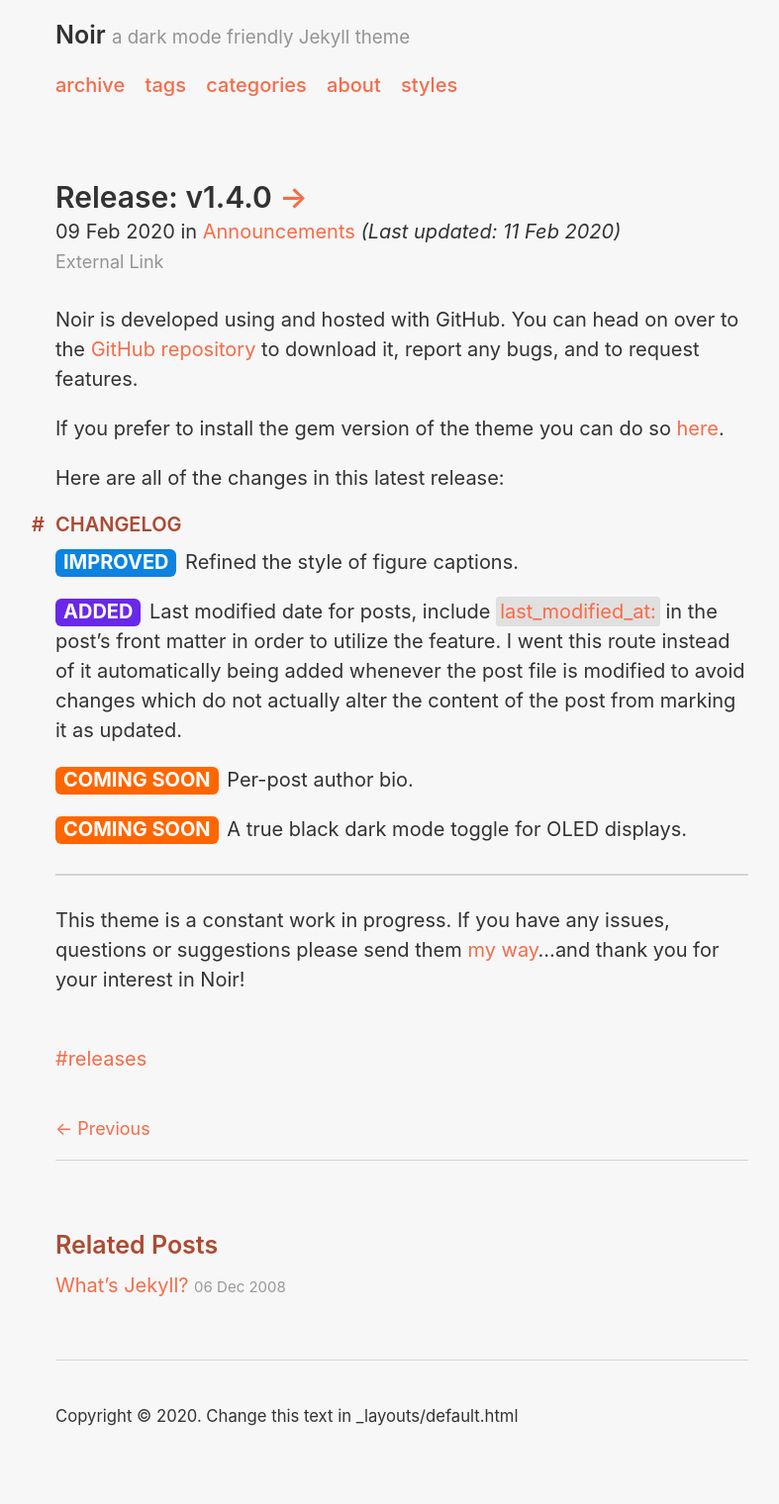
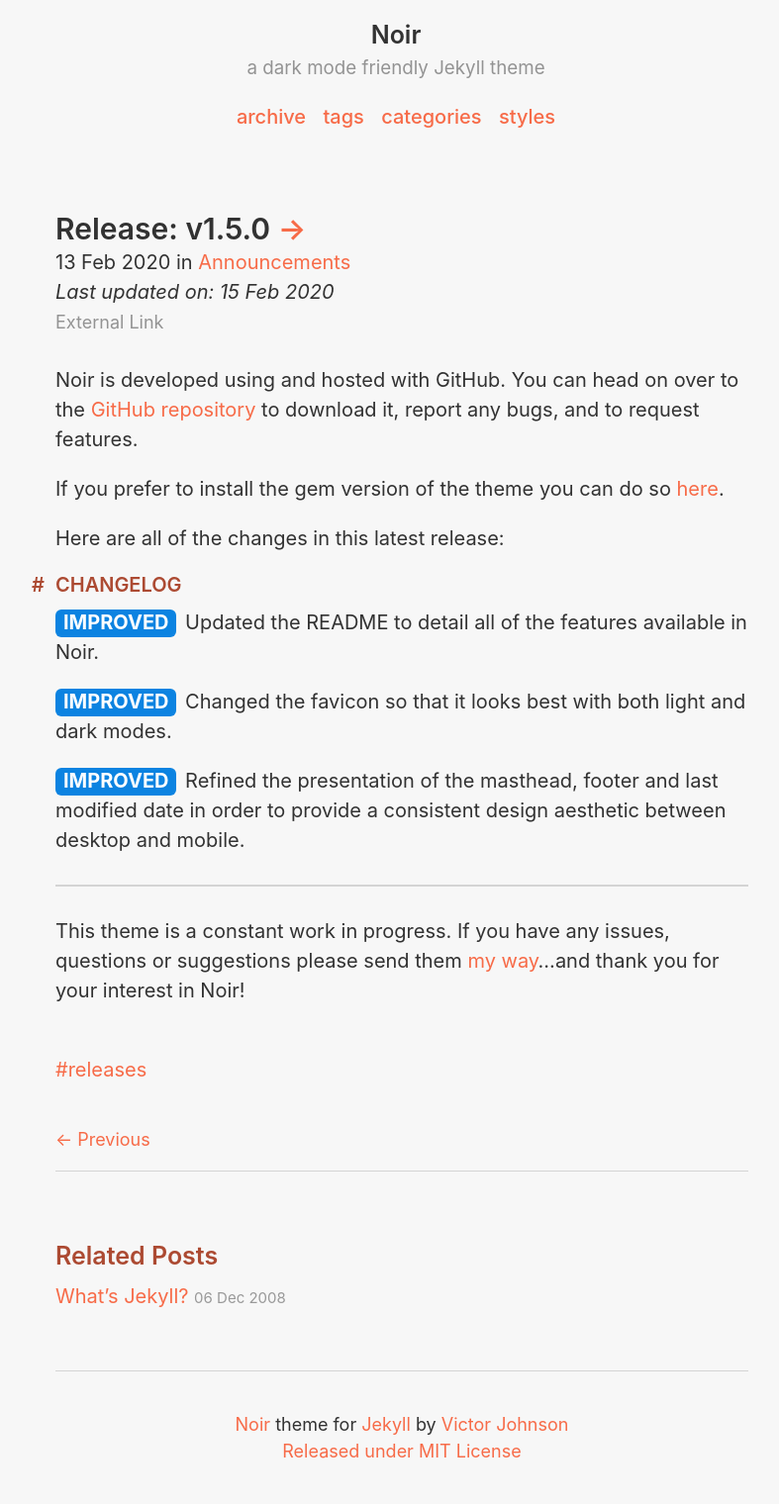
Before and after one commit to essentialenemy/noir, a Jekyll site: the page built from _posts/2020-02-13-release-v-1-5-0.md, in a window 1280 px wide. Shown: the whole page at 99% size, without its empty margins (234-1021 px from the left). Built offline with Jekyll 4.4.1, drawn with Linux system fonts in a browser that asks for light colours; before the commit the page ends 1485 px from its top, so only the background shows below that.

Commit message:
Updates for v1.5.0

```diff
--- a/_layouts/default.html
+++ b/_layouts/default.html
@@ -13,7 +13,7 @@
       <header class="masthead">
 
         <h3 class="masthead-title">
-          <a href="{{ site.baseurl }}/" title="Home">{{ site.title }}</a>
+          <a href="{{ site.baseurl }}/" title="Home">{{ site.title }}</a><br>
           <small>{{ site.tagline }}</small>
         </h3>
 
@@ -23,7 +23,6 @@
 		<li><a href="/archive/">archive</a></li>
 		<li><a href="/tags/">tags</a></li>
 		<li><a href="/categories/">categories</a></li>
-		<li><a href="/about/">about</a></li>
 		<li><a href="/styles/">styles</a></li>
 		</ul>
 		</div>
@@ -35,9 +34,8 @@
       </main>
 
       <footer class="footer">
-        <small>
-          Copyright &copy; <time datetime="{{ site.time | date_to_xmlschema }}">{{ site.time | date: '%Y' }}</time>. Change this text in _layouts/default.html
-        </small>
+        <p><a href="https://github.com/essentialenemy/noir/">Noir</a> theme for <a href="https://jekyllrb.com/">Jekyll</a> by <a href="https://essentialenemy.com/">Victor Johnson</a>
+		<br><a href="https://github.com/essentialenemy/noir/blob/master/LICENSE.md">Released under MIT License</a></p>
       </footer>
     </div>
 
--- a/_layouts/post.html
+++ b/_layouts/post.html
@@ -13,16 +13,16 @@
 
   <time datetime="{{ page.date | date_to_xmlschema }}" class="post-date">{{ page.date | date_to_string }}
   {% if post %}
-    {% assign categories = post.categories %}
+  {% assign categories = post.categories %}
   {% else %}
-    {% assign categories = page.categories %}
+  {% assign categories = page.categories %}
   {% endif %}
   {% for category in categories %}
   in <a href="{{site.baseurl}}/categories/#{{category|slugize}}">{{category}}</a>
   {% unless forloop.last %}&nbsp;{% endunless %}
   {% endfor %}
   {%- if page.last_modified_at -%}
-  <i>(Last updated: {{ page.last_modified_at | date_to_string }})</i>
+  <br><i>Last updated on: {{ page.last_modified_at | date_to_string }}</i>
   {%- endif -%}
   </time>{% if page.link %}<span class="external-link">External Link</span>{% endif %}
 
--- a/_posts/2020-02-09-release-v-1-4-0.md
+++ b/_posts/2020-02-13-release-v-1-5-0.md
@@ -1,11 +1,11 @@
 ---
 layout: post
-title: "Release: v1.4.0"
-date: 2020-02-09 12:30:45
+title: "Release: v1.5.0"
+date: 2020-02-13 12:30:45
 categories: [Announcements]
 tags: [releases]
 link: https://github.com/essentialenemy/noir/releases
-last_modified_at: 2020-02-11
+last_modified_at: 2020-02-15
 ---
 
 Noir is developed using and hosted with GitHub. You can head on over to the [GitHub repository]({{ site.github.repo }}) to download it, report any bugs, and to request features.
@@ -16,14 +16,12 @@
 
 #### CHANGELOG
 
-<span class="improved">IMPROVED</span> Refined the style of figure captions.
+<span class="improved">IMPROVED</span> Updated the README to detail all of the features available in Noir.
 
-<span class="added">ADDED</span> Last modified date for posts, include `last_modified_at:` in the post's front matter in order to utilize the feature. I went this route instead
-of it automatically being added whenever the post file is modified to avoid changes which do not actually alter the content of the post from marking it as updated.
+<span class="improved">IMPROVED</span> Changed the favicon so that it looks best with both light and dark modes.
 
-<span class="soon">COMING SOON</span> Per-post author bio.
-
-<span class="soon">COMING SOON</span> A true black dark mode toggle for OLED displays.
+<span class="improved">IMPROVED</span> Refined the presentation of the masthead, footer and last modified date in order
+to provide a consistent design aesthetic between desktop and mobile.
 
 ---
 
--- a/_sass/_layout.scss
+++ b/_sass/_layout.scss
@@ -9,5 +9,8 @@
 }
 
 footer {
+  margin-top: 2rem;
   margin-bottom: 2rem;
+  text-align: center;
+  font-size: 90%;
 }
--- a/_sass/_masthead.scss
+++ b/_sass/_masthead.scss
@@ -6,6 +6,7 @@
   padding-top:    1rem;
   padding-bottom: 1rem;
   margin-bottom: 3rem;
+  text-align: center;
 }
 
 .masthead-title {
@@ -13,6 +14,8 @@
   margin-bottom: 20px;
   color: $body-color;
   position: relative;
+  text-align: center;
+  padding-right: 12px;
 
 @media (prefers-color-scheme: dark) {
   color: $body-color-dark;
@@ -48,7 +51,7 @@
     display: inline;
     list-style: none;
 	padding-left: 0;
-    padding-right: 15px;
+    padding-right: 12px;
 	margin: 0;
     }
 }
--- a/index.html
+++ b/index.html
@@ -22,7 +22,7 @@
     {% endfor %}
 
     {%- if post.last_modified_at -%}
-    <i>(Last updated: {{ post.last_modified_at | date_to_string }})</i>
+    <br><i>Last updated on: {{ post.last_modified_at | date_to_string }}</i>
     {%- endif -%}
     </time>
 
```
Also changed, not shown: README.md, assets/apple-touch-icon-precomposed.png, assets/favicon.ico, noir-for-jekyll.gemspec.
